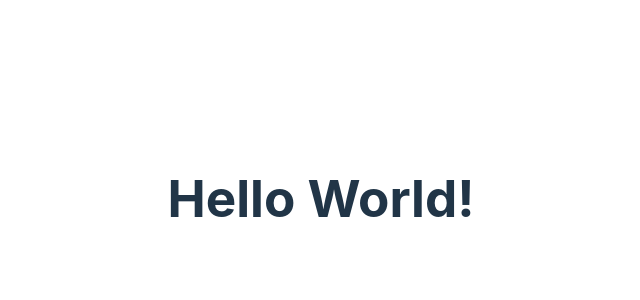
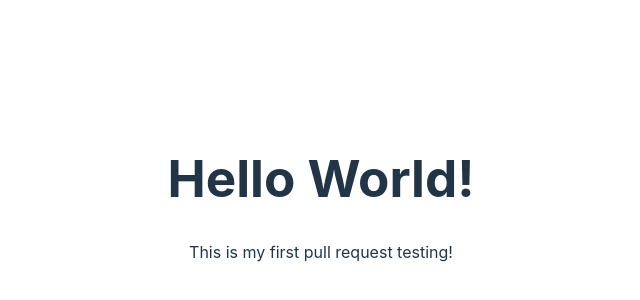
Before and after one commit to Akmal1796/TestProject, a React (Vite) app: page / in a window 1280 px wide. Shown: the part 202-502 px from the top of the page, without its empty margins (319-959 px from the left). Built offline with nearby package versions, Linux system fonts and the light colour scheme.

Commit message:
Testing 2

```diff
--- a/src/App.jsx
+++ b/src/App.jsx
@@ -9,6 +9,7 @@ function App() {
   return (
     <>
         <h1>Hello World!</h1>
+        <p>This is my first pull request testing!</p>
     </>
   )
 }
```
